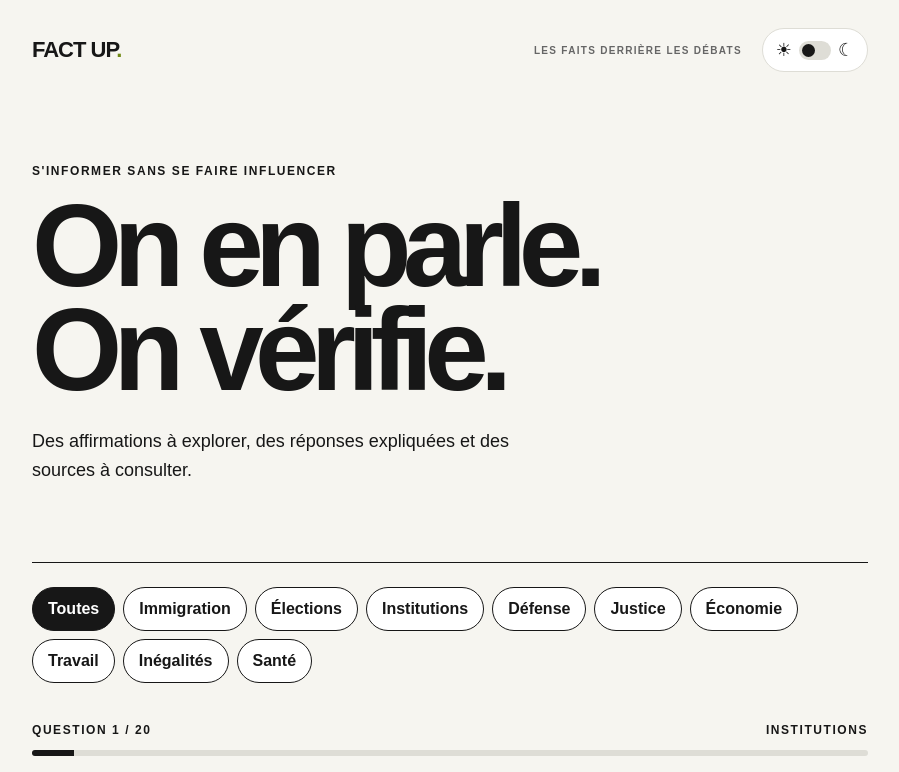
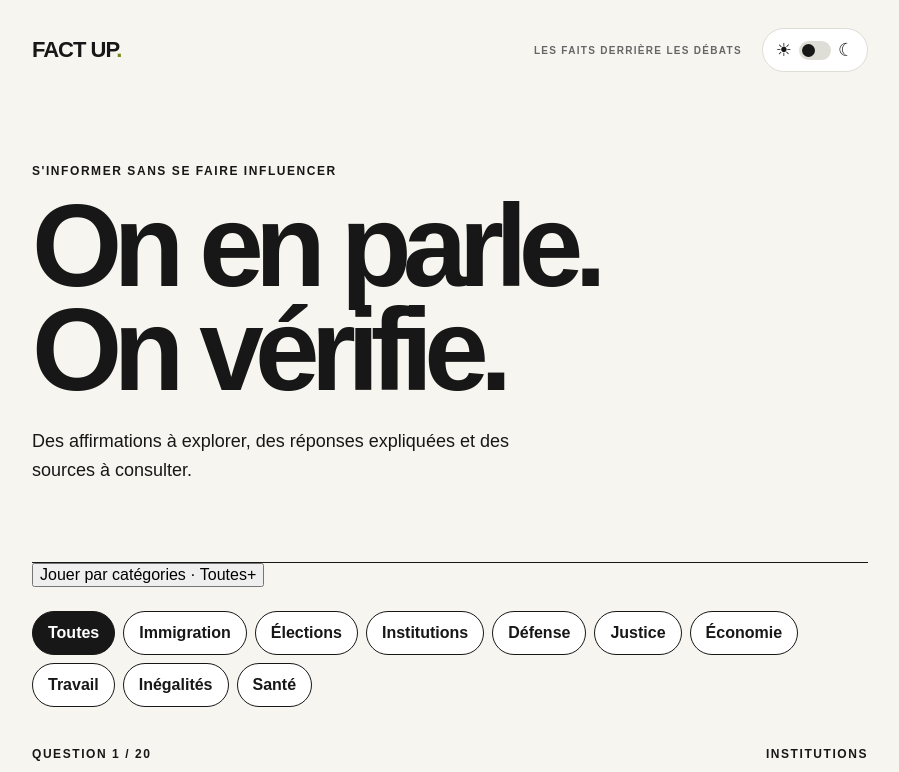
Before and after one commit to axeligato/Decrypte, a Next.js app: page / in a window 1280 px wide. Shown: the top 772 px of the page, without its empty margins (190-1089 px from the left). Built offline with nearby package versions, Linux system fonts and the light colour scheme.

Commit message:
feat: collapse category chips behind a toggle and close on selection

```diff
--- a/app/page.tsx
+++ b/app/page.tsx
@@ -38,6 +38,7 @@ export default function Home() {
   useEffect(() => { setShuffleSeed(Math.floor(Math.random() * 0xFFFFFFFF)); }, []);
   function newShuffle() { setShuffleSeed(Math.floor(Math.random() * 0xFFFFFFFF)); }
   const [category, setCategory] = useState('Toutes');
+  const [categoriesOpen, setCategoriesOpen] = useState(false);
   const categories = useMemo(() => ['Toutes', ...Array.from(new Set(playableCards.map(card => card.category)))], []);
   const filteredCards = useMemo(() => shuffle(category === 'Toutes' ? playableCards : playableCards.filter(card => card.category === category), shuffleSeed), [category, shuffleSeed]);
   const [index, setIndex] = useState(0);
@@ -73,7 +74,7 @@ export default function Home() {
   return <main>
     <header className="topbar"><span className="brand">FACT UP<span className="accent">.</span></span><div className="topbar-right"><span className="topbar-label">LES FAITS DERRIÈRE LES DÉBATS</span><button type="button" className="theme-toggle" role="switch" aria-checked={theme === 'dark'} aria-label="Mode sombre" title={theme === 'dark' ? 'Activer le mode clair' : 'Activer le mode sombre'} onClick={toggleTheme}><span className="theme-icon" aria-hidden="true">☀</span><span className="theme-track" aria-hidden="true"><span className="theme-thumb" /></span><span className="theme-icon" aria-hidden="true">☾</span></button></div></header>
     <section className="hero"><div className="eyebrow">S'informer sans se faire influencer</div><h1>On en parle.<br/>On vérifie.</h1><p className="intro">Des affirmations à explorer, des réponses expliquées et des sources à consulter.</p></section>
-    {playableCards.length > 0 && <nav className="category-nav" aria-label="Choisir un thème">{categories.map(item => <button key={item} aria-pressed={category === item} className={category === item ? 'active' : ''} onClick={() => {setCategory(item);setSession(0);reset();newShuffle();}}>{item}</button>)}</nav>}
+    {playableCards.length > 0 && <section className="category-picker"><button type="button" className="category-trigger" aria-expanded={categoriesOpen} aria-controls="category-options" onClick={() => setCategoriesOpen(open => !open)}><span>Jouer par catégories <span className="category-current">· {category}</span></span><span aria-hidden="true">{categoriesOpen ? "−" : "+"}</span></button><nav id="category-options" className="category-nav" aria-label="Choisir un thème" hidden={!categoriesOpen}>{categories.map(item => <button type="button" key={item} aria-pressed={category === item} className={category === item ? 'active' : ''} onClick={() => {setCategory(item);setSession(0);reset();newShuffle();setCategoriesOpen(false);}}>{item}</button>)}</nav></section>}
     {playableCards.length === 0 ? <section className="empty" role="status"><span className="pill">Vérification éditoriale en cours</span><h2>Les premières cartes se préparent.</h2><p>Le jeu s'ouvrira quand les premières affirmations auront passé la revue de leurs sources, dates et formulations. Aucun résultat ne sera inventé pour remplir la session.</p><p className="muted">L'interface est prête ; le contenu reste en validation.</p></section> :
     deck.length === 0 ? <section className="empty" role="status"><h2>Toutes les cartes de ce thème sont terminées.</h2><p>Tu peux choisir un autre thème ou revenir à toutes les cartes.</p><button onClick={() => {setCategory('Toutes');setSession(0);reset();}}>Voir toutes les cartes</button></section> :
     finished ? <section className="card results" aria-live="polite"><div className="eyebrow">Fin de session</div><h2>Merci d'avoir joué.</h2><p className="score">{correct}<span> / {answered}</span></p><p>Réponses correctes parmi les questions auxquelles tu as répondu. {results.length - answered} réponse(s) « Je ne sais pas ».</p><p className="muted">L'objectif est de découvrir les faits, pas de te noter.</p><div className="actions"><button onClick={replay}>Rejouer avec un nouvel ordre</button>{filteredCards.length > (session+1)*SESSION_SIZE && <button className="secondary" onClick={() => {setSession(s => s+1);reset();}}>Session suivante</button>}</div></section> :
```
